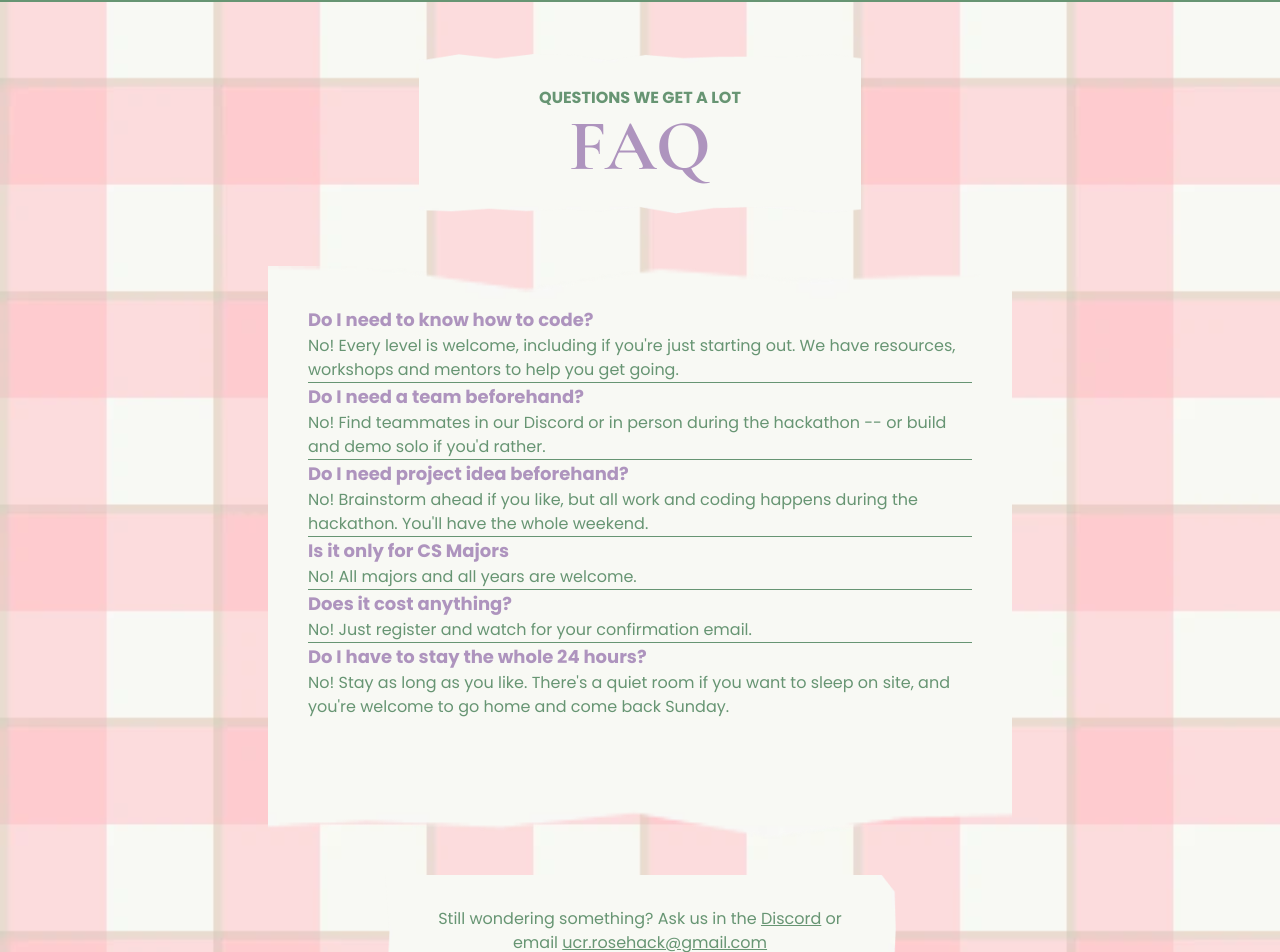
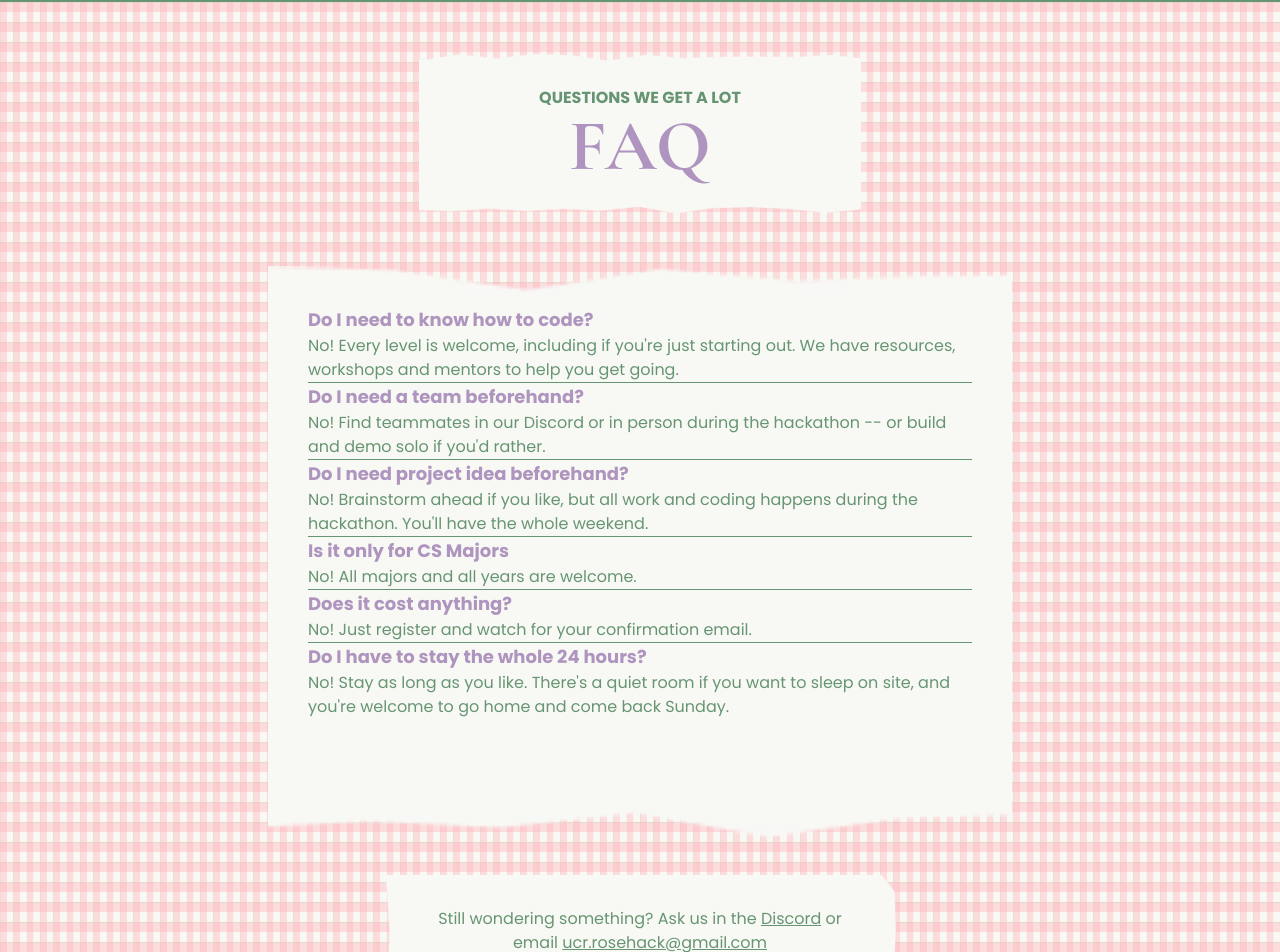
Before and after one commit to rosehackucr/rosehack27, a Next.js app: page /faq in a window 1280 px wide. Shown: the part 70-1022 px from the top of the page. Built offline with nearby package versions, Linux system fonts and the light colour scheme.

Commit message:
Fixing background/container

```diff
--- a/src/app/faq/page.tsx
+++ b/src/app/faq/page.tsx
@@ -2,15 +2,18 @@ import QACard from "@/components/faq/question-answer-card";
 
 const FAQ = () => {
   return (
-    <section className="mx-auto w-auto justify-center bg-[url('/gingham-panel.webp')] bg-contain bg-center">
+    <section className="min-h-screen bg-[url('/gingham-panel.webp')] bg-repeat bg-[length:80px_80px]">
       {/* Overall Container Section */}
 
-      <section className="mx-auto justify-center pt-5 pb-2 text-center">
+      <section className="mx-auto pt-5 pb-2 text-center">
         <div className="relative mx-auto max-w-3xl">
           {/* Title Section */}
           <section className="text-center">
             <div className="m-8 inline-flex flex-col items-center justify-center bg-[url('/faq/paper-card-top.webp')] bg-cover bg-center bg-no-repeat px-30 py-8">
-              <h2 className="text-poppins font-bold">QUESTIONS WE GET A LOT</h2>
+              <h2 className="text-poppins font-bold">
+                QUESTIONS WE GET A LOT
+              </h2>
+
               <h1 className="text-rosehack-purple font-cormorant text-7xl font-bold">
                 FAQ
               </h1>
@@ -19,40 +22,45 @@ const FAQ = () => {
         </div>
       </section>
 
-      <section className="mx-auto justify-center pt-0 text-left">
+      <section className="mx-auto pt-0 text-left">
         <div className="relative mx-auto max-w-3xl">
           {/* Main Section */}
           <section className="text-left">
-            <div className="m-3 flex-col items-center bg-[url('/faq/paper-card-top.webp')] bg-cover bg-center bg-no-repeat px-10 pt-10 pb-30 text-left">
+            <div className="m-3 flex flex-col bg-[url('/faq/paper-card-top.webp')] bg-cover bg-center bg-no-repeat px-10 pt-10 pb-30 text-left">
               <QACard
                 question="Do I need to know how to code?"
                 answer="No! Every level is welcome, including if you're just starting out. We have resources, workshops and mentors to help you get going."
               />
-              <hr></hr>
+
+              <hr />
 
               <QACard
                 question="Do I need a team beforehand?"
                 answer="No! Find teammates in our Discord or in person during the hackathon -- or build and demo solo if you'd rather."
               />
-              <hr></hr>
+
+              <hr />
 
               <QACard
                 question="Do I need project idea beforehand?"
                 answer="No! Brainstorm ahead if you like, but all work and coding happens during the hackathon. You'll have the whole weekend."
               />
-              <hr></hr>
+
+              <hr />
 
               <QACard
                 question="Is it only for CS Majors"
                 answer="No! All majors and all years are welcome."
               />
-              <hr></hr>
+
+              <hr />
 
               <QACard
                 question="Does it cost anything?"
                 answer="No! Just register and watch for your confirmation email."
               />
-              <hr></hr>
+
+              <hr />
 
               <QACard
                 question="Do I have to stay the whole 24 hours?"
@@ -63,7 +71,7 @@ const FAQ = () => {
         </div>
       </section>
 
-      <section className="mx-auto justify-center p-5 text-center">
+      <section className="mx-auto p-5 text-center">
         <div className="relative mx-auto max-w-lg">
           {/* Footnote Section */}
           <section className="text-center">
```
